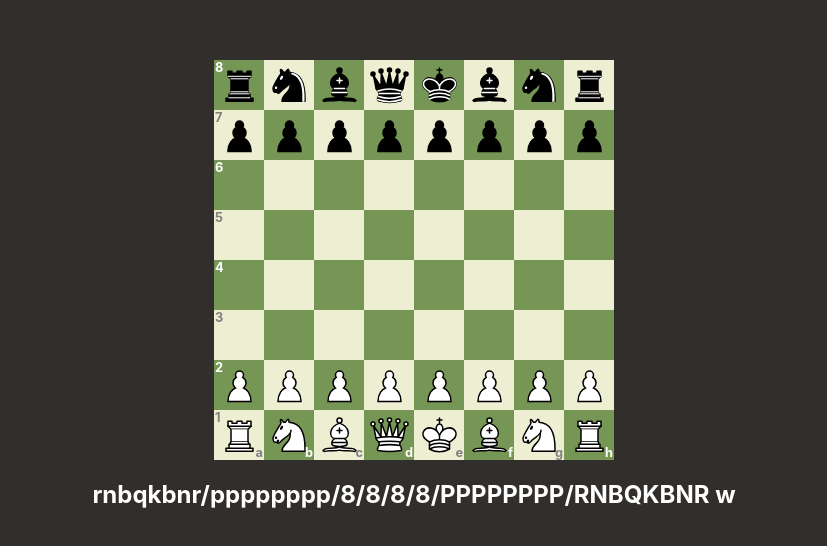
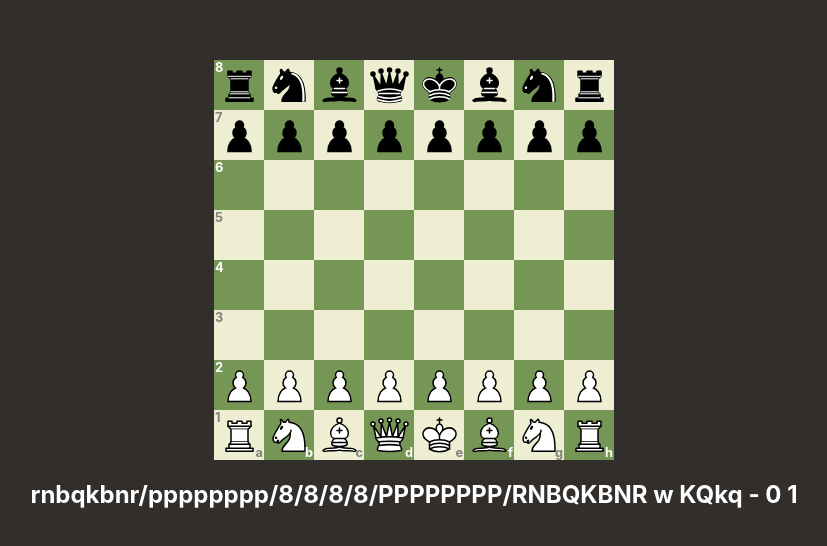
Before and after one commit to TechTrek23/Chess, a React (Create React App) app in the folder src/client-app/: page / in a window 1280 px wide. Shown: the part 106-652 px from the top of the page, without its empty margins (226-1053 px from the left). Built offline with nearby package versions, Linux system fonts and the light colour scheme; no server answers.

Commit message:
Update Game and Board component logic to use new models

```diff
--- a/src/client-app/src/api/fen.ts
+++ b/src/client-app/src/api/fen.ts
@@ -5,7 +5,8 @@ import { Pawn } from "../models/Pieces/pawn";
 import { Piece } from "../models/Pieces/piece";
 import { Queen } from "../models/Pieces/queen";
 import { Rook } from "../models/Pieces/rook";
-import { BoardArray, PieceType, Color } from "../models/chess";
+import { BoardArray, PieceType, Color, CastleState } from "../models/chess";
+import { Game } from "../models/game";
 
 export const fenDefault = 'rnbqkbnr/pppppppp/8/8/8/8/PPPPPPPP/RNBQKBNR';
 
@@ -32,14 +33,15 @@ function isSan(character: string) {
 }
 
 export function convertFenToBoard(fenString: string): BoardArray {
-    const ranks = fenString.trim().split('/');
+    const [initialBoard] = fenDefault.split(" ");
+    const ranks = initialBoard.trim().split('/');
 
     if (ranks.length !== 8) throw new Error("Input Fen String is not valid.");
 
     const chessBoard: BoardArray = ranks.map((rank) => {
         const files = rank.split('');
 
-        const col : (Piece | null)[] = files.flatMap((san) => {
+        const col: (Piece | null)[] = files.flatMap((san) => {
             if (isSan(san)) {
                 return sanToPiece(san);
             }
@@ -59,7 +61,7 @@ export function convertFenToBoard(fenString: string): BoardArray {
     return chessBoard;
 }
 
-const sanToPieceType : Record<PieceType, string> = {
+const sanToPieceType: Record<PieceType, string> = {
     'rook': 'r',
     'knight': 'n',
     'bishop': 'b',
@@ -68,7 +70,7 @@ const sanToPieceType : Record<PieceType, string> = {
     'pawn': 'p'
 }
 
-function pieceToSan(piece: Piece | null) : string | null {
+function pieceToSan(piece: Piece | null): string | null {
     if (piece === null) return null;
 
     const san = sanToPieceType[piece.type];
@@ -76,8 +78,10 @@ function pieceToSan(piece: Piece | null) : string | null {
     return (piece.color === 'black') ? san : san.toUpperCase();
 }
 
-export function convertBoardToFen(board: BoardArray, colorTurn: Color) : string {
+export function convertBoardToFen(gameState: Game): string {
     let fenString = '';
+    const { board, turn, canCastle, enPassantCoord, halfMoveClock, fullMoveClock } = gameState;
+
 
     // Loop through row (ranks)
     for (let row = 0; row < board.length; row++) {
@@ -86,7 +90,7 @@ export function convertBoardToFen(board: BoardArray, colorTurn: Color) : string
         // Loop through column (files)
         for (let col = 0; col < files.length; col++) {
             const piece: (Piece | null) = board[row][col];
-            const san : (string | null) = pieceToSan(piece);
+            const san: (string | null) = pieceToSan(piece);
 
             // Encounter a Piece
             if (san !== null) {
@@ -115,7 +119,36 @@ export function convertBoardToFen(board: BoardArray, colorTurn: Color) : string
     }
 
     // concat color turn into FEN
-    fenString += (colorTurn === 'white') ? ' w' : ' b';
+    fenString += (turn === 'white') ? ' w' : ' b';
+
+    // concat castle state
+    fenString += convertCastleStateToFen(canCastle);
+
+    // concat enPassant, for now just set to '-'
+    fenString += (enPassantCoord === null) ? ' -' : ' -';
+
+    // concat halfClockMove
+    fenString += ` ${halfMoveClock}`;
+
+    // concat fullClock
+    fenString += ` ${fullMoveClock}`;
 
     return fenString;
 }
+
+function convertCastleStateToFen(castleState: CastleState): string {
+    let castleStateFen = '';
+
+    for (const color in castleState) {
+        const typedColor = color as Color;
+        if (typedColor === 'white') {
+            castleStateFen += castleState[typedColor].kingSide ? 'K' : '';
+            castleStateFen += castleState[typedColor].queenSide ? 'Q' : '';
+        } else {
+            castleStateFen += castleState[typedColor].kingSide ? 'k' : '';
+            castleStateFen += castleState[typedColor].queenSide ? 'q' : '';
+        }
+    }
+
+    return (castleStateFen !== '') ? ' ' + castleStateFen : castleStateFen;
+}
--- a/src/client-app/src/components/Board/Board.tsx
+++ b/src/client-app/src/components/Board/Board.tsx
@@ -1,71 +1,23 @@
-import { useMemo, useState } from "react";
 import { BoardArray, Color, Coordinate } from "../../models/chess";
-import { convertBoardToFen, convertFenToBoard, fenDefault } from "../../api/fen";
 import Cell from "../Cell/Cell";
 
 import "./Board.scss";
-
-// Import Sound
-import moveSound from '../../assets/sounds/move.mp3';
-import captureSound from '../../assets/sounds/capture.mp3';
-import useSound from "use-sound";
 
 /* Board colors:
     #522614
 */
 
-function Board() {
+interface Props {
+    currentBoard: BoardArray;
+    turn: Color;
+    activeCell: Coordinate | null;
+    fen: string;
+    onClick: (coord: Coordinate) => void;
+}
+
+function Board({ currentBoard, turn, activeCell, fen, onClick }: Props) {
     const alphabeticalFiles = ['a', 'b', 'c', 'd', 'e', 'f', 'g', 'h'];
     const rankNumbers = ['8', '7', '6', '5', '4', '3', '2', '1'];
-
-    // initialize the board
-    const [currentBoard, setCurrentBoard] = useState<BoardArray>(convertFenToBoard(fenDefault));
-    const [activeCell, setActiveCell] = useState<Coordinate | null>(null);
-    const [colorTurn, setColorTurn] = useState<Color>('white');
-
-    // Convert Board to FEN whenever board state or colorTurn state changes.
-    const fen = useMemo<string>(() => convertBoardToFen(currentBoard, colorTurn), [ currentBoard, colorTurn ]);
-
-    const [playMove] = useSound(moveSound);
-    const [playCapture] = useSound(captureSound);
-
-    const updateBoardState = (coord: Coordinate) => {
-        const { row: currRow, col: currCol } = coord;
-
-        // Only move when the cell is active (i.e cell has been selected already and ready to be moved) && is selected piece's turn.
-        if (activeCell && currentBoard[activeCell.row][activeCell.col]?.color === colorTurn) {
-            // play sounds
-            if (currentBoard[currRow][currCol] !== null) playCapture();
-            else playMove();
-
-            setCurrentBoard(currBoard => {
-                // get a deep copy of currentBoard because we cannot modify state directly
-                const newBoard = [...currBoard.map(r => [...r])];
-
-                const { row: activeRow, col: activeCol } = activeCell;
-
-                // Set activePiece to current cell
-                newBoard[currRow][currCol] = currBoard[activeRow][activeCol];
-                // Remove activePiece from previous cell
-                newBoard[activeRow][activeCol] = null;
-
-                // Reset active cell
-                setActiveCell(null);
-                // switch turns
-                const switchColor = (colorTurn === 'white') ? 'black' : 'white'
-                setColorTurn(switchColor);
-
-                return newBoard;
-            });
-        }
-    }
-
-    const onCellClick = (coord: Coordinate) => {
-        // Set current clicked cell coordinate
-        setActiveCell(coord);
-
-        updateBoardState(coord)
-    }
 
     // load the cells and determine if it is black or white cell
     // FEN notation will go into boardData
@@ -78,7 +30,7 @@ function Board() {
                         row.map((cell, colIndex) => {
 
                             const cellIsActive = activeCell?.row === rowIndex && activeCell?.col === colIndex;
-                            const cellIsHighlighted = cell?.color === colorTurn && cellIsActive;
+                            const cellIsHighlighted = cell?.color === turn && cellIsActive;
 
                             return <Cell
                                 key={`${rowIndex} ${colIndex}`}
@@ -87,7 +39,7 @@ function Board() {
                                 rowRank = {colIndex == 0 ? rankNumbers[rowIndex] : null}
                                 colFile= {rowIndex == 7 ? alphabeticalFiles[colIndex] : null}
                                 cellIsHighlighted={cellIsHighlighted}
-                                onClick={() => onCellClick({ row: rowIndex, col: colIndex })}
+                                onClick={() => onClick({ row: rowIndex, col: colIndex })}
                             />;
                         })
                     );
--- a/src/client-app/src/pages/Game/Game.tsx
+++ b/src/client-app/src/pages/Game/Game.tsx
@@ -1,12 +1,80 @@
+import { useMemo, useState } from "react";
 import Board from "../../components/Board/Board";
 import './Game.scss'
+import { Game } from "../../models/game";
+import { Coordinate } from "../../models/chess";
 
-function Game() {
+// Import Sound
+import moveSound from '../../assets/sounds/move.mp3';
+import captureSound from '../../assets/sounds/capture.mp3';
+import useSound from "use-sound";
+import { convertBoardToFen } from "../../api/fen";
+
+function GameComponent() {
+    const [gameState, setGameState] = useState(new Game());
+    const [activeCell, setActiveCell] = useState<Coordinate | null>(null);
+    const [possibleMoves, setPossibleMoves] = useState<Coordinate[]>([]);
+
+    // Convert Board to FEN whenever board state or colorTurn state changes.
+    const fen = useMemo<string>(() => convertBoardToFen(gameState), [ gameState ]);
+
+    const [playMove] = useSound(moveSound);
+    const [playCapture] = useSound(captureSound);
+
+    const updateBoardState = (coord: Coordinate) => {
+        const { row: currRow, col: currCol } = coord;
+
+        // Only move when the cell is active (i.e cell has been selected already and ready to be moved) && is selected piece's turn.
+        if (activeCell && possibleMoves.length > 0) {
+            // play sounds
+            if (gameState.board[currRow][currCol] !== null) playCapture();
+            else playMove();
+
+            setGameState(currGameState => {
+                // get a deep copy of currentBoard because we cannot modify state directly
+                const newBoard = [...currGameState.board.map(r => [...r])];
+
+                const { row: activeRow, col: activeCol } = activeCell;
+
+                // Set activePiece to current cell
+                newBoard[currRow][currCol] = currGameState.board[activeRow][activeCol];
+                // Remove activePiece from previous cell
+                newBoard[activeRow][activeCol] = null;
+
+                // Reset active cell
+                setActiveCell(null);
+
+                // switch turns
+                const switchColor = (currGameState.turn === 'white') ? 'black' : 'white'
+
+                return { ...currGameState, board: newBoard, turn: switchColor };
+            });
+        }
+    }
+
+    const onCellClick = (coord: Coordinate) => {
+        // Set current clicked cell coordinate
+        setActiveCell(coord);
+
+        // Set possible moves according to currently picked piece.
+        // We can highlight these possible moves in chessboard.
+        const currentPiece = gameState.board[coord.row][coord.col];
+        setPossibleMoves(currentPiece ? currentPiece.validMoves(gameState, coord) : []);
+
+        updateBoardState(coord)
+    }
+
     return(
         <div className="game-container">
-            <Board />
+            <Board
+                currentBoard={gameState.board}
+                turn={gameState.turn}
+                activeCell={activeCell}
+                fen={fen}
+                onClick={(coord) => onCellClick(coord)}
+            />
         </div>
     );
 }
 
-export default Game;
+export default GameComponent;
```
